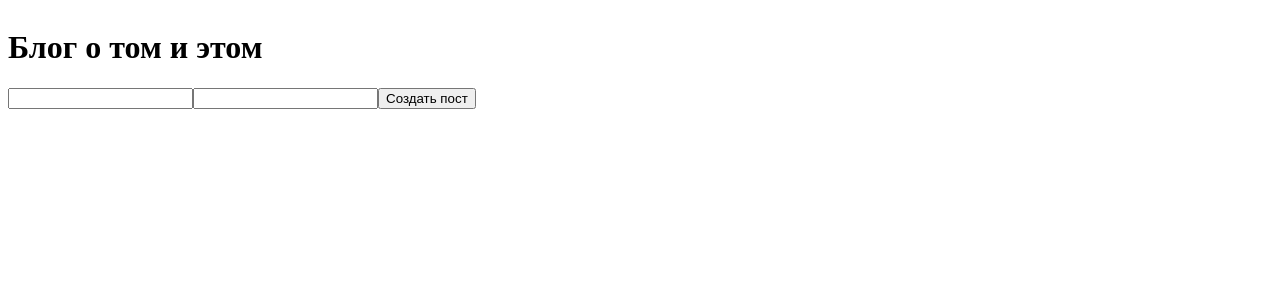
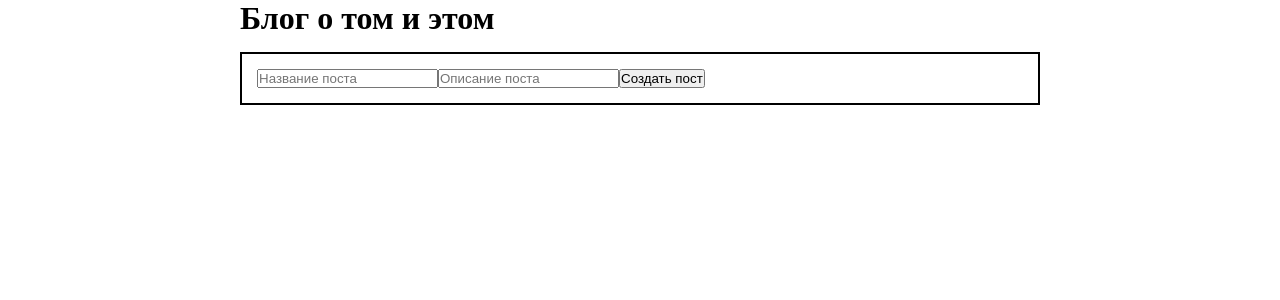
Before and after one commit to Webgipnoz/Blog, a React (Create React App) app: page / in a window 1280 px wide. Shown: the top 300 px of the page. Built offline with nearby package versions, Linux system fonts and the light colour scheme.

Commit message:
25 august

```diff
--- a/src/App.js
+++ b/src/App.js
@@ -1,10 +1,11 @@
 import React from "react";
-import NewPost from "./components/newpost/NewPost";
-import './components/newpost/NewPost.css'
+import NewPost from "./components/NewPost";
+import './components/Components.css'
 
 function App() {
   return (
     <div className="App">
+      <h1>Блог о том и этом</h1>
       <NewPost/>
     </div>
   );
--- /dev/null
+++ b/src/components/Components.css
@@ -0,0 +1,21 @@
+*{
+    margin: 0;
+    padding: 0;
+    box-sizing: border-box;
+}
+
+#root{
+    display: flex;
+    justify-content: center;
+}
+
+.App{
+    width: 800px;
+}
+
+.BlockPost{
+    display: flex;
+    padding: 15px;
+    border: 2px, solid black;
+    margin-top: 15px;
+}
--- /dev/null
+++ b/src/components/NewPost.jsx
@@ -0,0 +1,31 @@
+import React, { useState } from 'react';
+
+const NewPost = () => {
+
+    const[name, setName] = useState()
+    const[info, setInfo] = useState()
+
+    return (
+        <div className='BlockPost'>
+            <div>
+                <input
+                    type='text'
+                    placeholder='Название поста'
+                    value={name}
+                    onChange={event => setName(event.target.value)}
+                />
+            </div>
+            <div>
+                <input
+                    type='text'
+                    placeholder='Описание поста'
+                    value={info}
+                    onChange={event => setInfo(event.target.value)}
+                />
+            </div>
+            <button>Создать пост</button>
+        </div>
+    );
+};
+
+export default NewPost;
--- a/src/components/newpost/NewPost.css
+++ /dev/null
@@ -1,13 +0,0 @@
-#root{
-    display: flex;
-    justify-content: center;
-}
-
-.App{
-    width: 100%;
-}
-
-.Posts{
-    width: 100%;
-    justify-content: center;
-}
--- a/src/components/newpost/NewPost.jsx
+++ /dev/null
@@ -1,28 +0,0 @@
-import React, { useState } from 'react';
-
-const NewPost = () => {
-
-    const[name, setName] = useState()
-    const[info, setInfo] = useState()
-
-    return (
-        <div className='Posts'>
-            <h1>Блог о том и этом</h1>
-            <h2>{name}</h2>
-            <h2>{info}</h2>
-            <input
-                type='text'
-                value={name}
-                onChange={event => setName(event.target.value)}
-            />
-            <input
-                type='text'
-                value={info}
-                onChange={event => setInfo(event.target.value)}
-            />
-            <button>Создать пост</button>
-        </div>
-    );
-};
-
-export default NewPost;
```
Also changed, not shown: src/components/ArrPosts.jsx (added).
